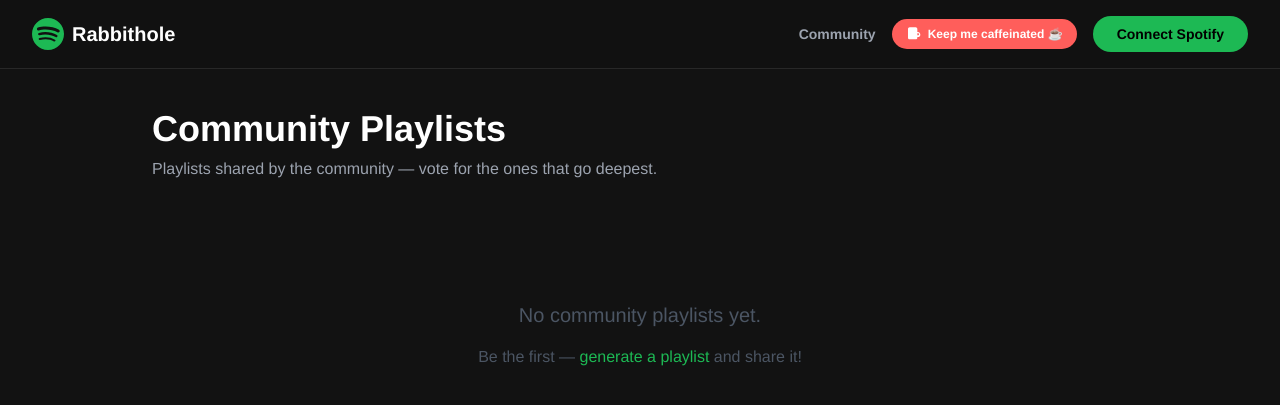
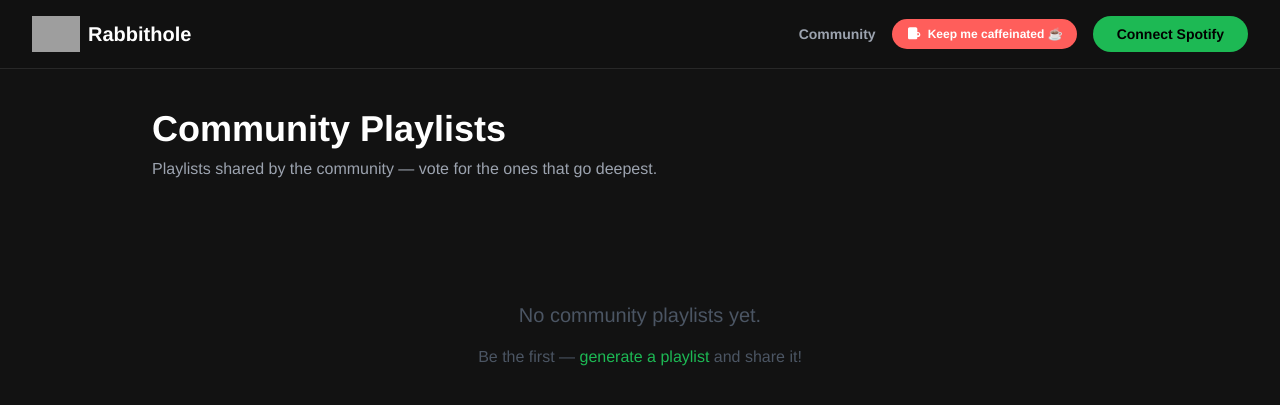
Before and after one commit to Sheriff1980/rabbithole-music, a Flask app: page /community/ in a window 1280 px wide. Shown: the top 405 px of the page. Run offline with Flask 3, Linux system fonts and the light colour scheme; data that the repository does not hold is empty; parts of the project's set-up code (start-up, migrations or seed data) failed here and were passed over; some libraries are stand-ins or nearby versions; grey boxes are pictures that could not be loaded.

Commit message:
Wire up custom logo and favicon — fallback to Spotify SVG if not yet uploaded
Co-Authored-By: Claude Sonnet 4.6 <noreply@anthropic.com>

```diff
--- a/templates/base.html
+++ b/templates/base.html
@@ -39,12 +39,17 @@
   </style>
   <!-- CSRF token — read by the fetch interceptor below -->
   <meta name="csrf-token" content="{{ csrf_token() }}">
+  <!-- Favicon -->
+  <link rel="icon" type="image/png" href="{{ url_for('static', filename='favicon.png') }}">
+  <link rel="apple-touch-icon" href="{{ url_for('static', filename='favicon.png') }}">
   {% block head %}{% endblock %}
 </head>
 <body class="h-full min-h-screen">
   <nav class="flex items-center justify-between px-8 py-4 border-b border-dark-700 sticky top-0 z-50" style="background:#121212ee; backdrop-filter:blur(10px);">
     <a href="/" class="flex items-center gap-2 text-white font-bold text-xl">
-      <svg viewBox="0 0 24 24" class="w-8 h-8 fill-green-500"><path d="M12 0C5.4 0 0 5.4 0 12s5.4 12 12 12 12-5.4 12-12S18.66 0 12 0zm5.521 17.34c-.24.359-.66.48-1.021.24-2.82-1.74-6.36-2.101-10.561-1.141-.418.122-.779-.179-.899-.539-.12-.421.18-.78.54-.9 4.56-1.021 8.52-.6 11.64 1.32.42.18.479.659.301 1.02zm1.44-3.3c-.301.42-.841.6-1.262.3-3.239-1.98-8.159-2.58-11.939-1.38-.479.12-1.02-.12-1.14-.6-.12-.48.12-1.021.6-1.141C9.6 9.9 15 10.561 18.72 12.84c.361.181.54.78.241 1.2zm.12-3.36C15.24 8.4 8.82 8.16 5.16 9.301c-.6.179-1.2-.181-1.38-.721-.18-.601.18-1.2.72-1.381 4.26-1.26 11.28-1.02 15.721 1.621.539.3.719 1.02.419 1.56-.299.421-1.02.599-1.559.3z"/></svg>
+      <img src="{{ url_for('static', filename='logo.png') }}" alt="Rabbithole" class="h-9 w-auto"
+           onerror="this.style.display='none'; this.nextElementSibling.style.display='inline';">
+      <svg viewBox="0 0 24 24" class="w-8 h-8 fill-green-500" style="display:none"><path d="M12 0C5.4 0 0 5.4 0 12s5.4 12 12 12 12-5.4 12-12S18.66 0 12 0zm5.521 17.34c-.24.359-.66.48-1.021.24-2.82-1.74-6.36-2.101-10.561-1.141-.418.122-.779-.179-.899-.539-.12-.421.18-.78.54-.9 4.56-1.021 8.52-.6 11.64 1.32.42.18.479.659.301 1.02zm1.44-3.3c-.301.42-.841.6-1.262.3-3.239-1.98-8.159-2.58-11.939-1.38-.479.12-1.02-.12-1.14-.6-.12-.48.12-1.021.6-1.141C9.6 9.9 15 10.561 18.72 12.84c.361.181.54.78.241 1.2zm.12-3.36C15.24 8.4 8.82 8.16 5.16 9.301c-.6.179-1.2-.181-1.38-.721-.18-.601.18-1.2.72-1.381 4.26-1.26 11.28-1.02 15.721 1.621.539.3.719 1.02.419 1.56-.299.421-1.02.599-1.559.3z"/></svg>
       Rabbithole
     </a>
     <div class="flex items-center gap-4">
```
